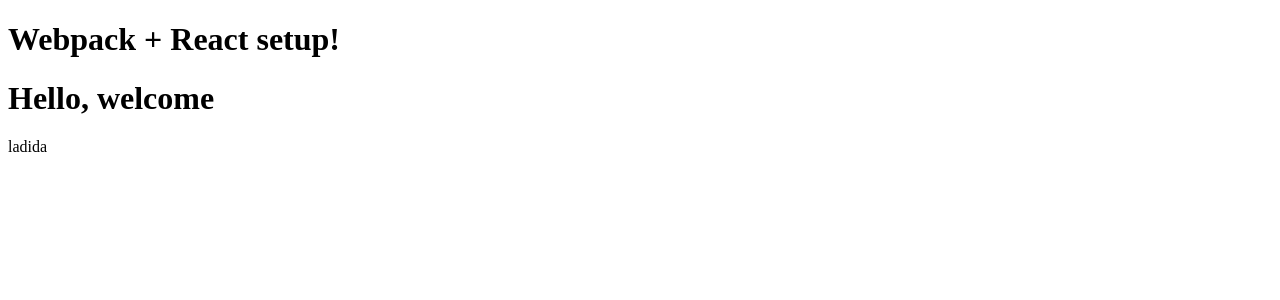
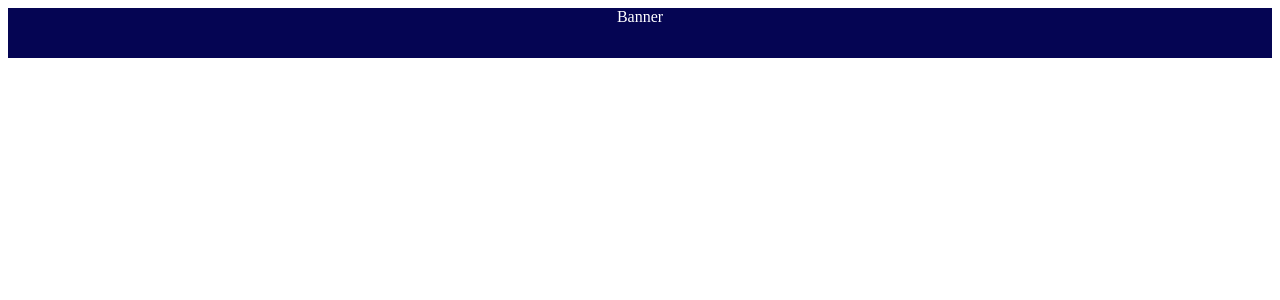
Before and after one commit to steventmiller2/14er-Weather, a React app: page / in a window 1280 px wide. Shown: the top 300 px of the page. Built offline with nearby package versions, Linux system fonts and the light colour scheme.

Commit message:
installed css-loader and style-loader so webpack can complile css files. added dashboard page

```diff
--- a/package.json
+++ b/package.json
@@ -19,8 +19,10 @@
     "@babel/preset-react": "^7.16.7",
     "babel-core": "^6.26.3",
     "babel-loader": "^8.2.3",
+    "css-loader": "^6.6.0",
     "express": "^4.17.2",
     "html-webpack-plugin": "^5.5.0",
+    "style-loader": "^3.3.1",
     "webpack": "^5.69.1",
     "webpack-cli": "^4.9.2",
     "webpack-dev-server": "^4.7.4"
--- a/src/App.js
+++ b/src/App.js
@@ -1,12 +1,13 @@
 import React, { Component } from 'react'
+import Dashboard from './pages/Dashboard';
 import {HomePage} from './pages/HomePage';
 
 class App extends Component {
 	render() {
 		return (
 			<div>
-				<h1>Webpack + React setup!</h1>
-				<HomePage/>
+				{/* <HomePage/> */}
+				<Dashboard/>
 			</div>
 		);
 	}
--- /dev/null
+++ b/src/Dashboard/Banner.css
@@ -0,0 +1,7 @@
+.banner {
+  height: 50px;
+  width: 100%;
+  background-color: rgb(5, 5, 83);
+  text-align: center;
+  color: white;
+}
--- /dev/null
+++ b/src/Dashboard/Banner.js
@@ -0,0 +1,16 @@
+import React from "react";
+import "./Banner.css";
+
+class Banner extends React.Component {
+  constructor(props) {
+    super(props);
+  }
+
+  render() {
+    return(
+      <div className="banner">Banner</div>
+    )
+  }
+}
+
+export default Banner;
--- /dev/null
+++ b/src/pages/Dashboard.js
@@ -0,0 +1,18 @@
+import React from "react";
+import Banner from "../Dashboard/Banner";
+
+class Dashboard extends React.Component {
+  constructor(props) {
+    super(props);
+  }
+
+  render() {
+    return(
+      <div style={{display: 'flex'}}>
+        <Banner></Banner>
+      </div>
+    )
+  }
+}
+
+export default Dashboard;
--- a/src/pages/HomePage.js
+++ b/src/pages/HomePage.js
@@ -5,7 +5,7 @@ export const HomePage = () => {
 		<React.Fragment>
 			<h1>Hello, welcome</h1>
 			<p>
-				ladida
+				to the HomePage
 			</p>
 		</React.Fragment>
 	)
--- a/src/server.js
+++ b/src/server.js
@@ -1,3 +1,5 @@
+//server.js will be used for strict backend services. not compatible with React app
+
 var express = require('express');
 var app =  express();
 const port = process.env.PORT || 3000
--- a/webpack.config.js
+++ b/webpack.config.js
@@ -20,6 +20,13 @@ module.exports = {
         use: {
           loader: 'babel-loader'
         }
+      },
+      {
+        test: /\.css$/,
+        use: [
+          { loader: 'style-loader' },
+          { loader: 'css-loader' }
+        ]
       }
     ]
   },
```
Also changed, not shown: src/main.css (added), 2 other files (tests, documents, lock files or other folders).
